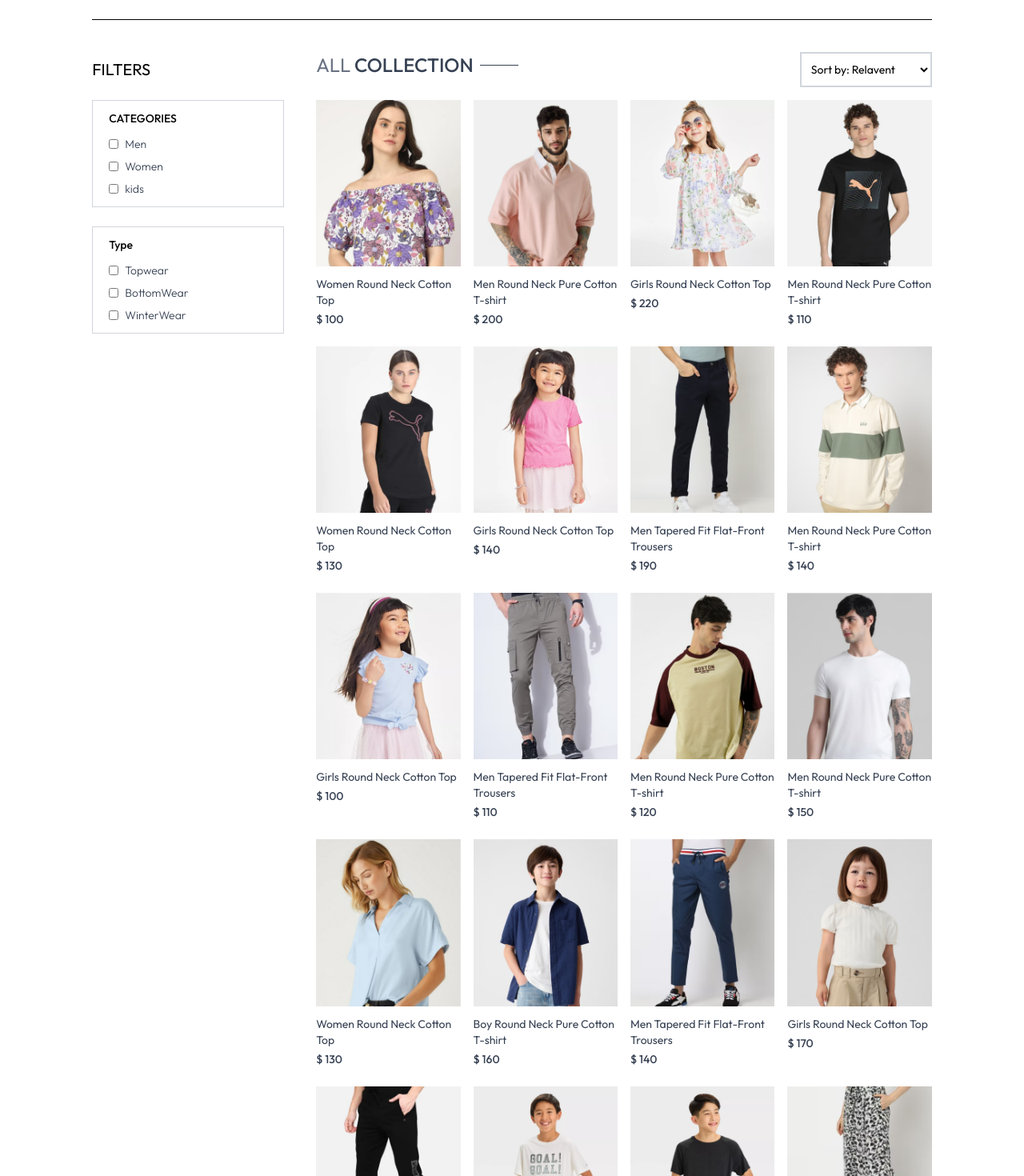
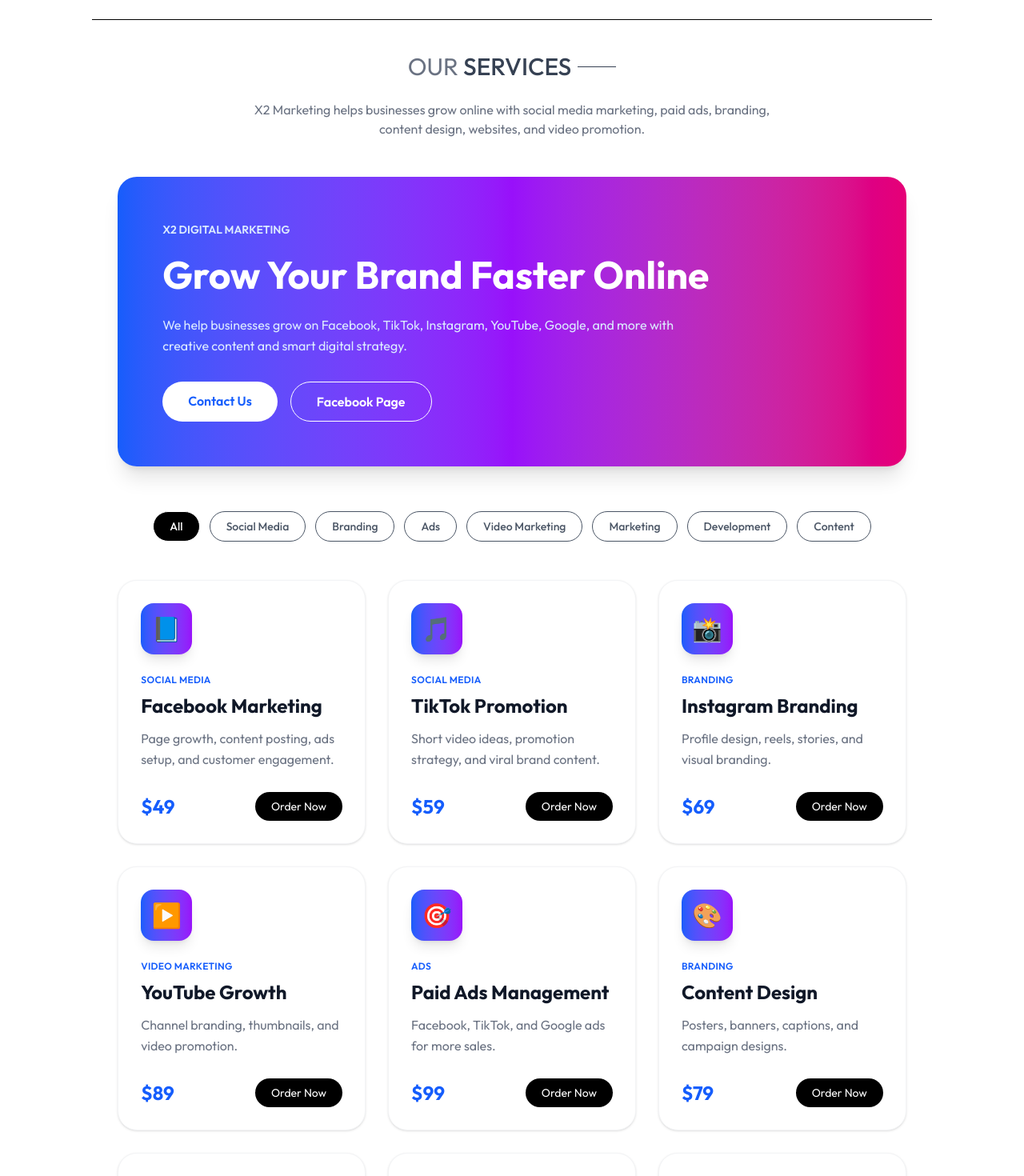
Before and after one commit to bonthanhfc10-svg/X2Marketing, a React (Vite) app: page /collection in a window 1280 px wide. Shown: the part 160-1630 px from the top of the page at 80% size. Built offline with nearby package versions, Linux system fonts and the light colour scheme.

Commit message:
fix all import errors

```diff
--- a/src/pages/Collection.jsx
+++ b/src/pages/Collection.jsx
@@ -1,175 +1,303 @@
-import React, { useContext, useEffect, useState } from 'react'
-import { ShopContext } from '../context/ShopContext'
-import { assets } from '../assets/assets';
-import Title from '../components/Title';
-import ProductItem from "../components/ProductItem";
+import React, { useState } from 'react'
+import Title from '../components/Title'
 
 const Collection = () => {
 
-  const { products , search , showSearch } = useContext(ShopContext);
-  const [showFilter,setShowFilter] = useState (false);
-  const [filterProdcuts,setFilterProducts] = useState([]);
-  const [category,setCategory] = useState([]);
-  const [subCategory,setSubCategory] = useState([]);
-  const [sortType,setSortType] = useState('relavent');
+  const [activeCategory, setActiveCategory] = useState('All')
 
-  const toggleCategory = (e)  =>
+  const services = [
     {
-    if(category.includes(e.target.value))
+      title: 'Facebook Marketing',
+      category: 'Social Media',
+      price: '$49',
+      desc: 'Page growth, content posting, ads setup, and customer engagement.',
+      icon: '📘'
+    },
     {
-      setCategory(prev=> prev.filter(item => item !== e.target.value))
+      title: 'TikTok Promotion',
+      category: 'Social Media',
+      price: '$59',
+      desc: 'Short video ideas, promotion strategy, and viral brand content.',
+      icon: '🎵'
+    },
+    {
+      title: 'Instagram Branding',
+      category: 'Branding',
+      price: '$69',
+      desc: 'Profile design, reels, stories, and visual branding.',
+      icon: '📸'
+    },
+    {
+      title: 'YouTube Growth',
+      category: 'Video Marketing',
+      price: '$89',
+      desc: 'Channel branding, thumbnails, and video promotion.',
+      icon: '▶️'
+    },
+    {
+      title: 'Paid Ads Management',
+      category: 'Ads',
+      price: '$99',
+      desc: 'Facebook, TikTok, and Google ads for more sales.',
+      icon: '🎯'
+    },
+    {
+      title: 'Content Design',
+      category: 'Branding',
+      price: '$79',
+      desc: 'Posters, banners, captions, and campaign designs.',
+      icon: '🎨'
+    },
+
+    {
+      title: 'Logo Design',
+      category: 'Branding',
+      price: '$39',
+      desc: 'Modern logo creation for your business and personal brand.',
+      icon: '🔥'
+    },
+    {
+      title: 'Website Design',
+      category: 'Development',
+      price: '$149',
+      desc: 'Professional responsive websites for businesses and brands.',
+      icon: '💻'
+    },
+    {
+      title: 'SEO Optimization',
+      category: 'Marketing',
+      price: '$99',
+      desc: 'Improve Google ranking and increase website traffic.',
+      icon: '🔍'
+    },
+    {
+      title: 'Google Ads',
+      category: 'Ads',
+      price: '$120',
+      desc: 'Run smart Google advertising campaigns for business growth.',
+      icon: '📈'
+    },
+    {
+      title: 'Video Editing',
+      category: 'Video Marketing',
+      price: '$59',
+      desc: 'Professional TikTok, Reels, Shorts, and YouTube editing.',
+      icon: '🎬'
+    },
+    {
+      title: 'Thumbnail Design',
+      category: 'Video Marketing',
+      price: '$25',
+      desc: 'High CTR YouTube thumbnails to attract more views.',
+      icon: '🖼️'
+    },
+    {
+      title: 'Social Media Management',
+      category: 'Social Media',
+      price: '$129',
+      desc: 'Full management of your social media business accounts.',
+      icon: '📱'
+    },
+    {
+      title: 'Brand Strategy',
+      category: 'Marketing',
+      price: '$199',
+      desc: 'Business identity, positioning, and audience strategy.',
+      icon: '🚀'
+    },
+    {
+      title: 'Photography',
+      category: 'Content',
+      price: '$89',
+      desc: 'Professional product and business photography services.',
+      icon: '📷'
+    },
+    {
+      title: 'Livestream Promotion',
+      category: 'Social Media',
+      price: '$69',
+      desc: 'Boost livestream viewers and engagement on social platforms.',
+      icon: '🔴'
+    },
+    {
+      title: 'Copywriting',
+      category: 'Marketing',
+      price: '$45',
+      desc: 'Creative captions, ad copy, and marketing content writing.',
+      icon: '✍️'
+    },
+    {
+      title: 'Business Consultation',
+      category: 'Marketing',
+      price: '$149',
+      desc: 'Digital business advice and online growth strategy.',
+      icon: '🧠'
     }
-    else{
-      setCategory(prev => [...prev,e.target.value])
-    }
-  }
-  const  toggleSubCategory = (e)=>
-  {
-    if(subCategory.includes(e.target.value))
-    {
-      setSubCategory(prev =>prev.filter(item => item !== e.target.value))
-    }
-    else{
-      setSubCategory(prev => [...prev,e.target.value])
+  ]
 
-    }
-  }
-  const applyFilter = ()=>
-  {
-    let productsCopy = products.slice();
-    if(showSearch && search)
-    {
-      productsCopy = productsCopy.filter(item => item.name.toLowerCase().includes(search.toLowerCase()))
-    }
-    if(category.length > 0)
-    {
-      productsCopy = productsCopy.filter(item => category.includes(item.category));
-    }
-    if(subCategory.length > 0)
-    {
-      productsCopy = productsCopy.filter(item =>subCategory.includes(item.subCategory))
-    }
-    setFilterProducts(productsCopy);
-  }
-  const SortProduct = () =>
-  {
-    let fpCopy = filterProdcuts.slice();
+  const categories = [
+    'All',
+    'Social Media',
+    'Branding',
+    'Ads',
+    'Video Marketing',
+    'Marketing',
+    'Development',
+    'Content'
+  ]
 
-    switch (sortType)
-    {
-      case 'low-high':
-        setFilterProducts(fpCopy.sort((a,b)=>(a.price - b.price)));
-        break;
-
-      case 'high-low':
-        setFilterProducts(fpCopy.sort((a,b)=>( b.price - a.price)));
-        break;
-
-        default:
-          applyFilter();
-          break;
-    }
-
-  }
-  // const  toggleSubCategory = () => {
-
-  //   if (subCategory.includes(e.target.value)){
-  //     setSubCategory(prev=> prev.filter(item => item !== e.target.value))
-  //   }
-
-  // }
-
-  // useEffect(()=>
-  // {
-  //   setFilterProducts(products);
-
-  // },[])
-  useEffect(()=>
-  {
-    applyFilter();
-  },[category,subCategory,search,showSearch])
-
-  useEffect(()=>
-  {
-    SortProduct();
-  },[sortType])
-
-  // useEffect(()=>
-  // {
-  //   console.log(subCategory);
-  // },[subCategory])
-
-  // useEffect(()=>
-  // {
-  //   console.log(subCategory);
-  // },[subCategory])
+  const filteredServices =
+    activeCategory === 'All'
+      ? services
+      : services.filter(item => item.category === activeCategory)
 
   return (
-    <div className=' flex flex-col sm:flex-row gap-1 sm:gap-10 pt-10 border-t'>
-      {/* Filter options */}
-      <div className=' min-w-60'>
-        <p onClick={()=>setShowFilter(!showFilter)} className=' my-2  text-xl flex items-center cursor-pointer gap-2'> FILTERS
-          <img className={`h-3 sm:hidden  ${showFilter ? 'rotate-90' : ''}`} src={assets.dropdown_icon} alt=""/>
+    <div className='border-t pt-10 px-4 sm:px-8'>
+
+      {/* HEADER */}
+      <div className='text-center mb-12'>
+        <div className='text-3xl'>
+          <Title text1={'OUR'} text2={'SERVICES'} />
+        </div>
+
+        <p className='text-gray-500 mt-3 max-w-2xl mx-auto'>
+          X2 Marketing helps businesses grow online with social media marketing,
+          paid ads, branding, content design, websites, and video promotion.
         </p>
-         <div className={` border border-gray-300 pl-5 py-3 mt-6 ${showFilter ? '' :'hidden'} sm:block `}>
-          <p className='mb-3 text-sm font-medium'> CATEGORIES</p>
-          <div className='flex flex-col gap-2 text-sm font-light text-gray-700'>
-            <p className='flex gap-2'>
-              <input className='w-3' type="checkbox" value={'Men'} onChange={toggleCategory} />Men
-            </p>
-            <p className='flex gap-2'>
-              <input className='w-3' type="checkbox" value={'Women'} onChange={toggleCategory} />Women
-            </p>
-            <p className='flex gap-2'>
-              <input className='w-3' type="checkbox" value={'Kids'} onChange={toggleCategory} />kids
+      </div>
+
+      {/* HERO SECTION */}
+      <div className='bg-gradient-to-r from-blue-600 via-purple-600 to-pink-600 rounded-3xl p-8 sm:p-14 text-white mb-14 shadow-xl'>
+
+        <p className='text-sm font-semibold text-blue-100'>
+          X2 DIGITAL MARKETING
         </p>
 
-          </div>
+        <h1 className='text-3xl sm:text-5xl font-bold mt-4 leading-tight'>
+          Grow Your Brand Faster Online
+        </h1>
 
-        </div>
-        {/*  SubCateguries */}
-        <div className={` border border-gray-300 pl-5 py-3 mt-6 my-5 ${showFilter ? '' :'hidden'} sm:block `}>
-          <p className='mb-3 text-sm font-medium'> Type </p>
-          <div className='flex flex-col gap-2 text-sm font-light text-gray-700'>
-            <p className='flex gap-2'>
-              <input className='w-3' type="checkbox" value={'Topwear'} onChange={toggleSubCategory} />Topwear
+        <p className='text-blue-100 mt-5 max-w-2xl leading-relaxed'>
+          We help businesses grow on Facebook, TikTok, Instagram, YouTube,
+          Google, and more with creative content and smart digital strategy.
         </p>
-            <p className='flex gap-2'>
-              <input className='w-3' type="checkbox" value={'Bottomwear'} onChange={toggleSubCategory} />BottomWear
-            </p>
-            <p className='flex gap-2'>
-              <input className='w-3' type="checkbox" value={'Winterwear'} onChange={toggleSubCategory} />WinterWear
-            </p>
+
+        <div className='flex flex-wrap gap-4 mt-8'>
+
+          <a
+            href='https://t.me/x2didgitalmarketing'
+            target='_blank'
+            rel='noopener noreferrer'
+            className='bg-white text-blue-600 px-8 py-3 rounded-full font-semibold hover:bg-gray-100 transition'
+          >
+            Contact Us
+          </a>
+
+          <a
+            href='https://www.facebook.com/share/17gbFQDgjE/'
+            target='_blank'
+            rel='noopener noreferrer'
+            className='border border-white px-8 py-3 rounded-full font-semibold hover:bg-white hover:text-black transition'
+          >
+            Facebook Page
+          </a>
 
         </div>
 
       </div>
 
+      {/* CATEGORY FILTER */}
+      <div className='flex flex-wrap justify-center gap-3 mb-12'>
+        {categories.map((item, index) => (
+          <button
+            key={index}
+            onClick={() => setActiveCategory(item)}
+            className={`px-5 py-2 rounded-full border text-sm font-medium transition ${
+              activeCategory === item
+                ? 'bg-black text-white'
+                : 'bg-white text-gray-600 hover:bg-blue-600 hover:text-white'
+            }`}
+          >
+            {item}
+          </button>
+        ))}
       </div>
-      {/* Right side */}
-      <div className=' flex-1'>
-        <div className=' flex justify-between text-base sm:text-2xl mb-4'>
-          <Title text1={'ALL'} text2={'COLLECTION'} />
-          {/* Product Sort */}
-          <select onChange={(e)=>setSortType(e.target.value)} className=' border-2 border-gray-300 text-sm px-2'>
-            <option value="relavent"> Sort by: Relavent</option>
-            <option value="low-high"> Sort by: Low to High</option>
-            <option value="high-low"> Sort by: High to Low</option>
-          </select>
 
+      {/* SERVICES GRID */}
+      <div className='grid grid-cols-1 sm:grid-cols-2 lg:grid-cols-3 gap-7'>
+
+        {filteredServices.map((item, index) => (
+
+          <div
+            key={index}
+            className='bg-white border border-gray-100 rounded-3xl p-7 shadow-sm hover:shadow-2xl hover:-translate-y-2 transition duration-300'
+          >
+
+            <div className='w-16 h-16 rounded-2xl bg-gradient-to-r from-blue-600 to-purple-600 flex items-center justify-center text-3xl mb-6 shadow-lg'>
+              {item.icon}
             </div>
-        {/* Map Product */}
-        <div className='grid grid-cols-2 md:grid-cols-3 lg:grid-cols-4 gap-4 gap-y-6'>
-          {
-            filterProdcuts.map((item,index)=>(
-              <ProductItem key={index} name={item.name} id={item._id} price={item.price} image={item.image}/>
-            ))
-          }
+
+            <p className='text-xs font-semibold text-blue-600 mb-2 uppercase tracking-wide'>
+              {item.category}
+            </p>
+
+            <h3 className='text-2xl font-bold text-gray-900 mb-3'>
+              {item.title}
+            </h3>
+
+            <p className='text-gray-500 leading-relaxed mb-7'>
+              {item.desc}
+            </p>
+
+            <div className='flex items-center justify-between'>
+
+              <p className='text-2xl font-bold text-blue-600'>
+                {item.price}
+              </p>
+
+              <a
+                href='https://t.me/x2didgitalmarketing'
+                target='_blank'
+                rel='noopener noreferrer'
+                className='bg-black text-white px-5 py-2 rounded-full text-sm hover:bg-blue-600 transition'
+              >
+                Order Now
+              </a>
+
             </div>
 
           </div>
 
+        ))}
 
+      </div>
+
+      {/* CTA SECTION */}
+      <div className='mt-20 bg-gray-900 rounded-3xl text-white text-center py-16 px-6'>
+
+        <p className='text-blue-400 font-semibold'>
+          READY TO GROW?
+        </p>
+
+        <h2 className='text-3xl sm:text-4xl font-bold mt-4'>
+          Let X2 Marketing Build Your Brand
+        </h2>
+
+        <p className='text-gray-400 max-w-2xl mx-auto mt-5 leading-relaxed'>
+          Start your online business growth today with professional digital
+          marketing services and creative strategy.
+        </p>
+
+        <a
+          href='https://t.me/x2didgitalmarketing'
+          target='_blank'
+          rel='noopener noreferrer'
+          className='inline-block mt-8 bg-blue-600 px-8 py-4 rounded-full font-semibold hover:bg-blue-700 transition'
+        >
+          Start Now
+        </a>
+
+      </div>
 
     </div>
   )
```
Also changed, not shown: src/assets/about_img.png. Lines whose indentation alone changed are shown as unchanged.
